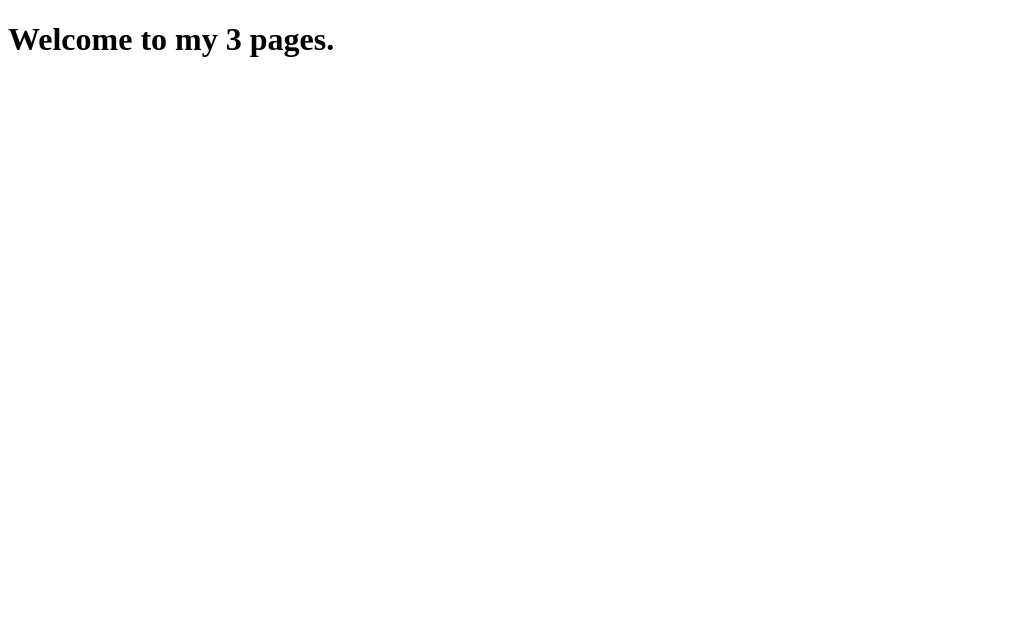
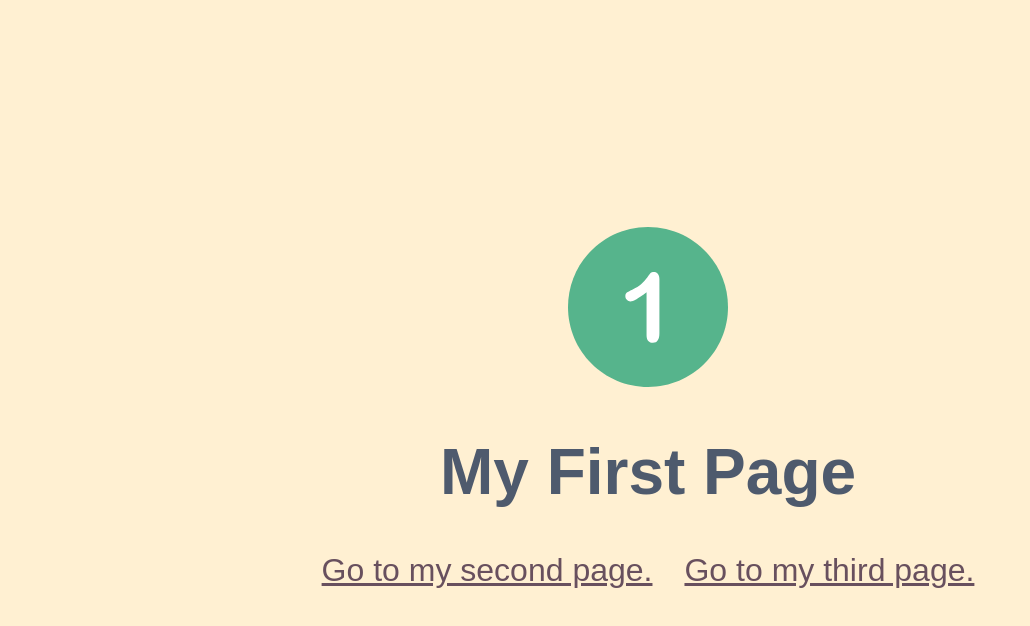
Before and after one commit to lwils01/3-pages, a plain HTML site: page index.html in a window 1280 px wide. Shown: the whole page, without its empty margins (0-1030 px from the left). Drawn offline with Linux system fonts and the light colour scheme.

Commit message:
Add files via upload
This is a second push

```diff
--- a/index.html
+++ b/index.html
@@ -1,12 +1,17 @@
-<!DOCTYPE html>
-<!DOCTYPE html>
-<html>
+<html lang="en">
 <head>
-	<meta charset="utf-8">
-	<meta name="viewport" content="width=device-width, initial-scale=1">
-	<title>3 Pages</title>
+	<meta charset="UTF-8">
+	<meta name="viewport" content="width=device-width, initial-scale=1.0">
+    <link rel="stylesheet" href="styles/style.css">
+	<title>Laura's First Page</title>
 </head>
 <body>
-	<h1>Welcome to my 3 pages.</h1>
+	<div class="container">
+		<img class="hero-image" src="images/one.svg" alt="The number one">
+		<h1>My First Page</h1>
+		<div class="link-list">
+			<a class="link-list__link" href="my-second-page.html">Go to my second page.</a><a class="link-list__link" href="my-third-page.html">Go to my third page.</a>
+		</div>
+	</div>
 </body>
 </html>
--- /dev/null
+++ b/styles/style.css
@@ -0,0 +1,65 @@
+body {
+    font-family: sans-serif;
+    font-size: 32px;
+    background: #FFF0D2;
+    color: #4e5a6d;
+}
+
+.second-page {
+    background: #AFEDAB;
+}
+
+.third-page {
+    background: #FFC4E8;
+}
+
+::selection {
+    background: #FF01FF;
+    /* WebKit/Blink Browsers */
+}
+
+::-moz-selection {
+    background: #FF01FF;
+    /* Gecko Browsers */
+}
+
+h1 {
+    margin-top: 0;
+}
+
+a {
+    color: #68505e;
+}
+
+.container {
+    display: flex;
+    justify-content: center;
+    align-items: center;
+    height: 100vh;
+    width: 100vw;
+    flex-direction: column;
+}
+
+.hero-image {
+    height: 10rem;
+    margin-bottom: 3rem;
+}
+
+.link-list {
+	display: flex;
+	flex-direction: column;
+}
+
+.link-list__link {
+    margin-right: 2rem;
+}
+
+.link-list__link:last-child {
+    margin-right: 0;
+}
+
+@media (min-width: 40rem) {
+	.link-list {
+		flex-direction: row;
+	}
+}
```
Also changed, not shown: my-second-page.html (added, +18 -0 lines), my-third-page.html (added, +18 -0 lines), images/one.svg (added), images/three.svg (added), images/two.svg (added).
